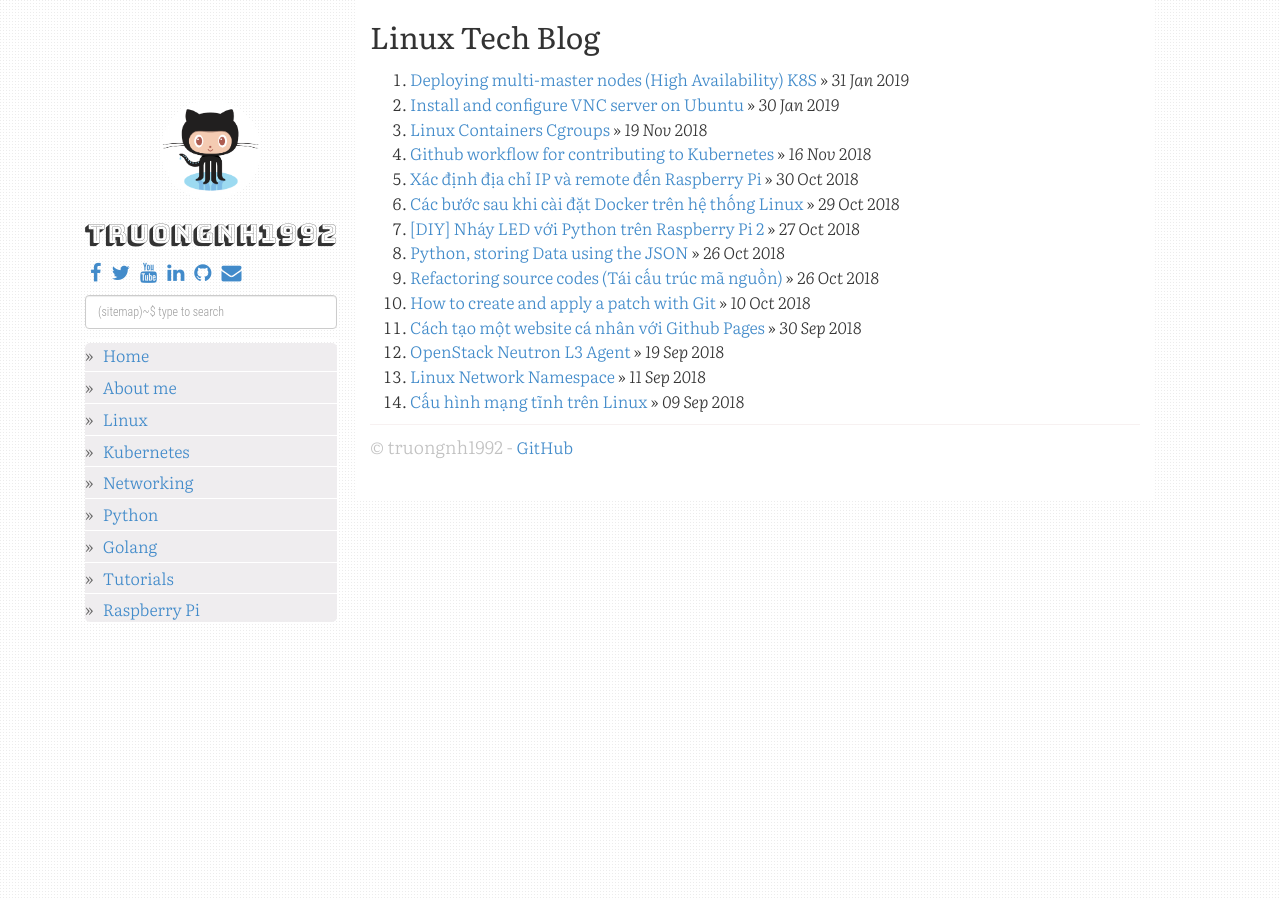
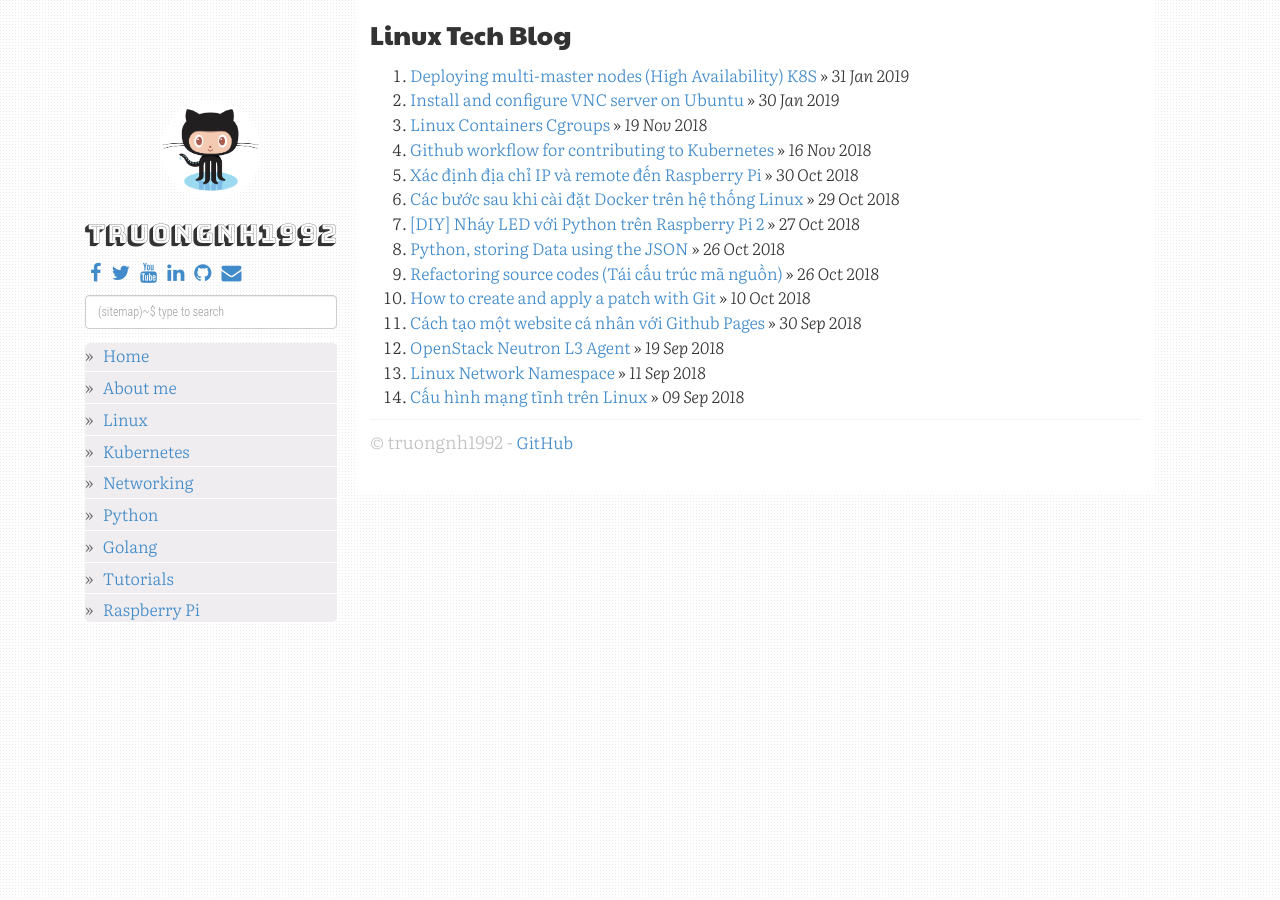
Before and after one commit to truongnh1992/truongnh1992.github.io, a Jekyll site: the page built from index.html, in a window 1280 px wide. Built offline with Jekyll 4.4.1, drawn with Linux system fonts in a browser that asks for light colours; nearby versions of some CDN libraries; some web fonts are replaced; the list of posts is cut into pages by our own code.

Commit message:
Change font-family of h1
Signed-off-by: Nguyen Hai Truong <truongnh@vn.fujitsu.com>

```diff
--- a/static/css/main.css
+++ b/static/css/main.css
@@ -40,8 +40,8 @@
 }
 h1 {
   margin-bottom: 10px;
-  font-size: 30px;
-  font-family: Literata;
+  font-size: 26px;
+  font-family: "Paytone One";
 }
 h2, h3 {
   color: #204081;
```
